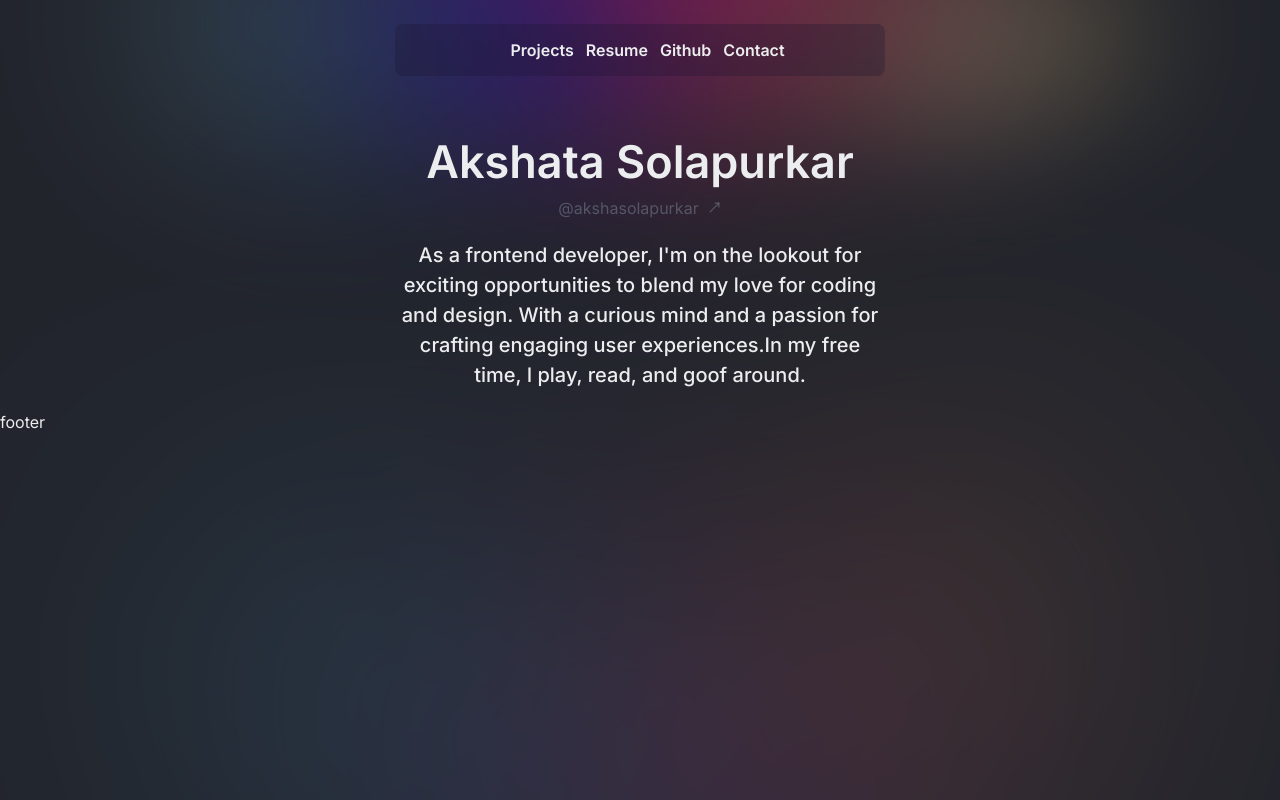
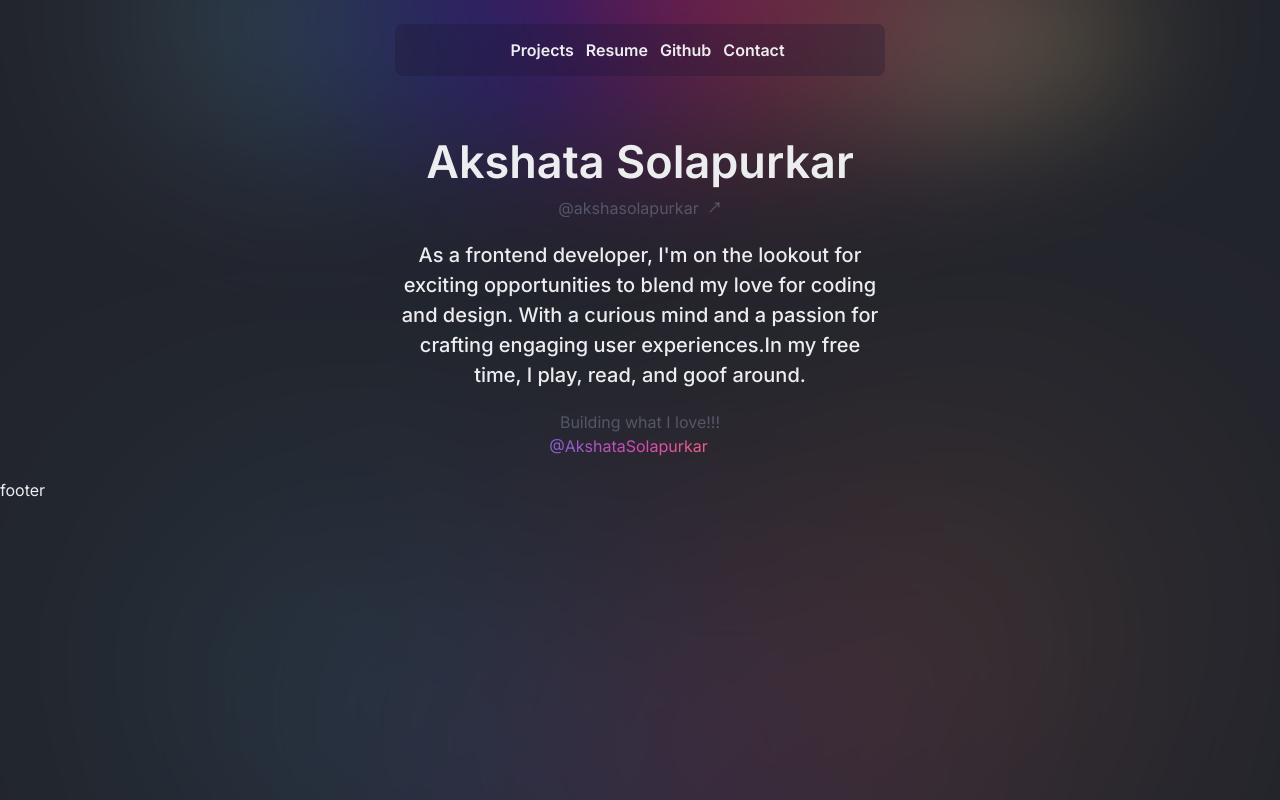
Before and after one commit to AkshataSolapurkar/Personal-Website-Akshata-Solapurkar, a Next.js app: page / in a window 1280 px wide. Built offline with nearby package versions, Linux system fonts and the light colour scheme.

Commit message:
Home textgradient

```diff
--- a/src/app/page.tsx
+++ b/src/app/page.tsx
@@ -18,6 +18,7 @@ export default function Home() {
               </div>
               <div className="max-w-[65%] mt-[20px] md:max-w-[40%] md:text-center text-left">
                 <p className="text-[18px] md:text-[20px] font-medium">As a frontend developer, I'm on the lookout for exciting opportunities to blend my love for coding and design. With a curious mind and a passion for crafting engaging user experiences.In my free time, I play, read, and goof around.</p>
+                <p className="text-light-grey mt-[20px]">Building what I love!!! <Link className="items-center md:justify-center gap-2 font-normal flex" href="https://github.com/AkshataSolapurkar" style={{ backgroundImage: 'linear-gradient(90.42deg, #4AB1F1 0.58%, #566CEC 20%, #D749AF 50%, #FF7C51 80%, #FF3366 100%)', backgroundClip: 'text', WebkitBackgroundClip: 'text', color: 'transparent' }}>@AkshataSolapurkar <MoveUpRight className="w-[15px] h-[15px]"/> </Link></p>
               </div>
             </div>
           </div>
```
